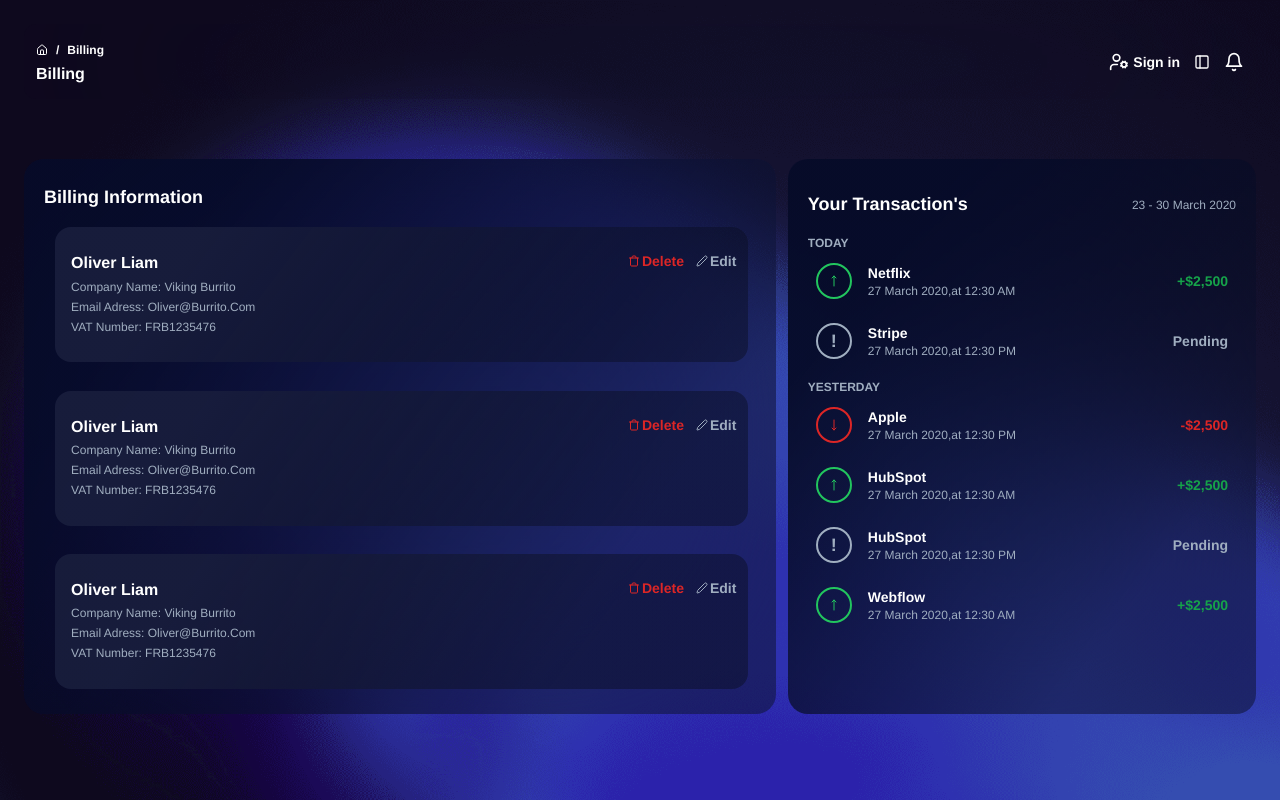
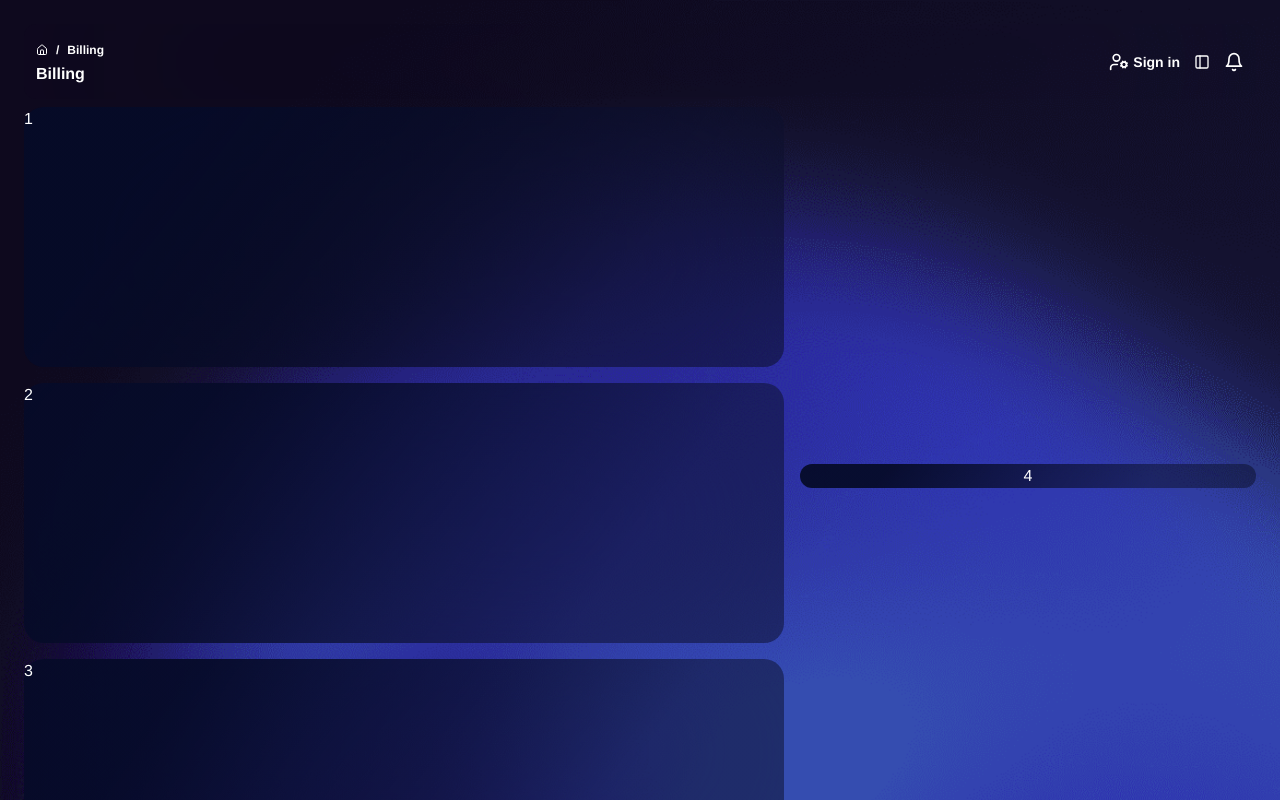
Before and after one commit to shefoo-om/Dashboard, a Next.js app: page /billing in a window 1280 px wide. Shown: the top 800 px of the page. Built offline with nearby package versions, Linux system fonts and the light colour scheme.

Commit message:
some edits

```diff
--- a/src/app/billing/page.tsx
+++ b/src/app/billing/page.tsx
@@ -44,7 +44,6 @@ const BillingInformation = ({ BillingInformation }: { BillingInformation: Billin
   </>
 )
 
-
 const TransactionCards = ({ TransactionCards }: { TransactionCards: TransactionDetails[] }) => (
   <>
     {TransactionCards.map((ele) => (
@@ -81,11 +80,20 @@ const TransactionCards = ({ TransactionCards }: { TransactionCards: TransactionD
   </>
 )
 
-
 export default function BillingPage() {
   return (
-    <div className="w-full flex flex-col justify-between items-center gap-y-5 py-2">
-      <div className="w-full grid grid-rows-3 grid-flow-col gap-4"></div>
+    <div className="w-full h-max flex flex-col justify-between items-center gap-y-5 py-2">
+      <div className="w-full h-full flex justify-between items-center max-lg:flex-wrap gap-4">
+        <div className="w-2/3 h-max max-lg:w-full flex flex-wrap justify-between items-center gap-4">
+          <div className="MainCards h-[260px] w-[49%] max-[1440px]:w-full">1</div>
+          <div className="MainCards h-[260px] w-[49%] max-[1440px]:w-full">2</div>
+          <div className="MainCards h-[185px] w-full">3</div>
+        </div>
+        <div className="MainCards h-full w-1/3 max-[1440px]:w-[40%] max-lg:w-full flex flex-col">
+          <div className="h-full flex items-center justify-center">4</div>
+        </div>
+      </div>
+
       <div className="w-full flex flex-wrap justify-between items-center gap-y-2">
         <div className="w-[61%] max-lg:w-[54%] max-md:w-full">
           <div className="MainCards w-full h-[555px] flex flex-wrap justify-between items-center py-6 px-5">
```
